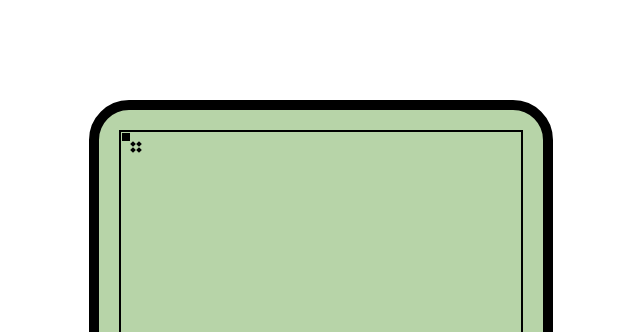
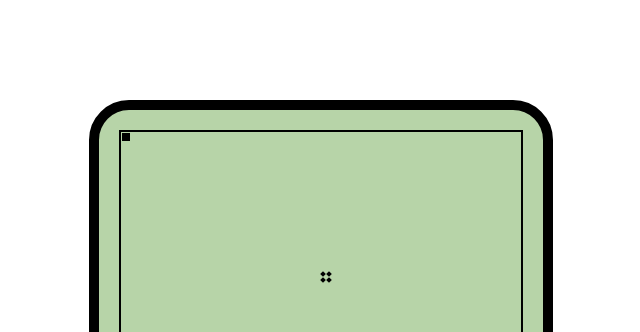
Before and after one commit to jay6697117/greedy-snake, a website built with webpack: page public/index.html in a window 1280 px wide. Shown: the top 332 px of the page, 319-959 px from the left. Built offline with nearby package versions, Linux system fonts and the light colour scheme.

Commit message:
提交代码于: 2022-01-06 08:45:51

```diff
--- a/src/assets/style/index.less
+++ b/src/assets/style/index.less
@@ -82,8 +82,8 @@ body {
         width: 10px;
         height: 10px;
         position: absolute;
-        left: 10px;
-        top: 10px;
+        left: 0;
+        top: 0;
 
         // 开启弹性盒
         display: flex;
--- a/src/modules/GameControl.ts
+++ b/src/modules/GameControl.ts
@@ -21,13 +21,12 @@ class GameControl {
   }
   // 游戏的初始化方法，调用后游戏即开始
   init() {
+    this.food.change();
     // 绑定键盘按键按下的事件
-
     // 1.箭头函数
     // document.addEventListener('keydown', (e: KeyboardEvent) => {
     //   this.keydownHandler(e);
     // });
-
     // 2.bind重新生成一个函数绑定正确的this
     document.addEventListener('keydown', this.keydownHandler.bind(this));
     this.snakeRun();
```
